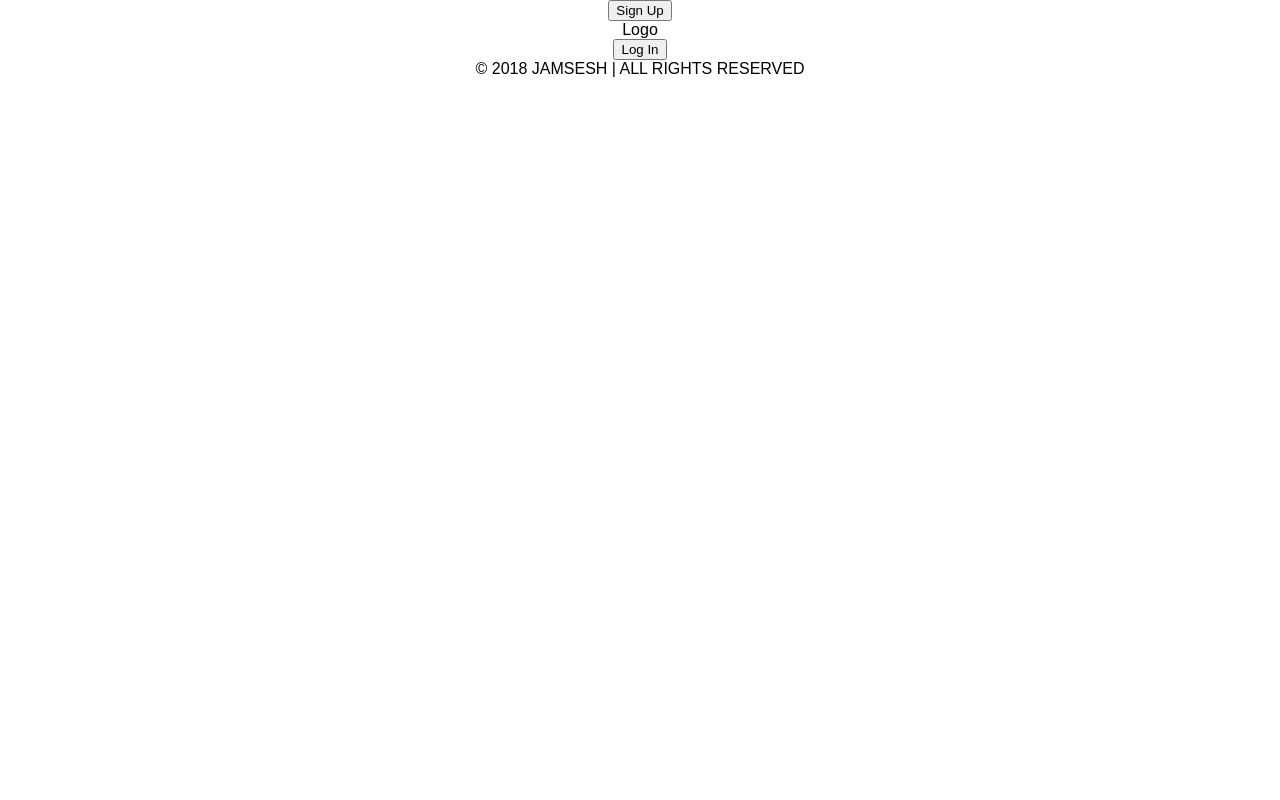
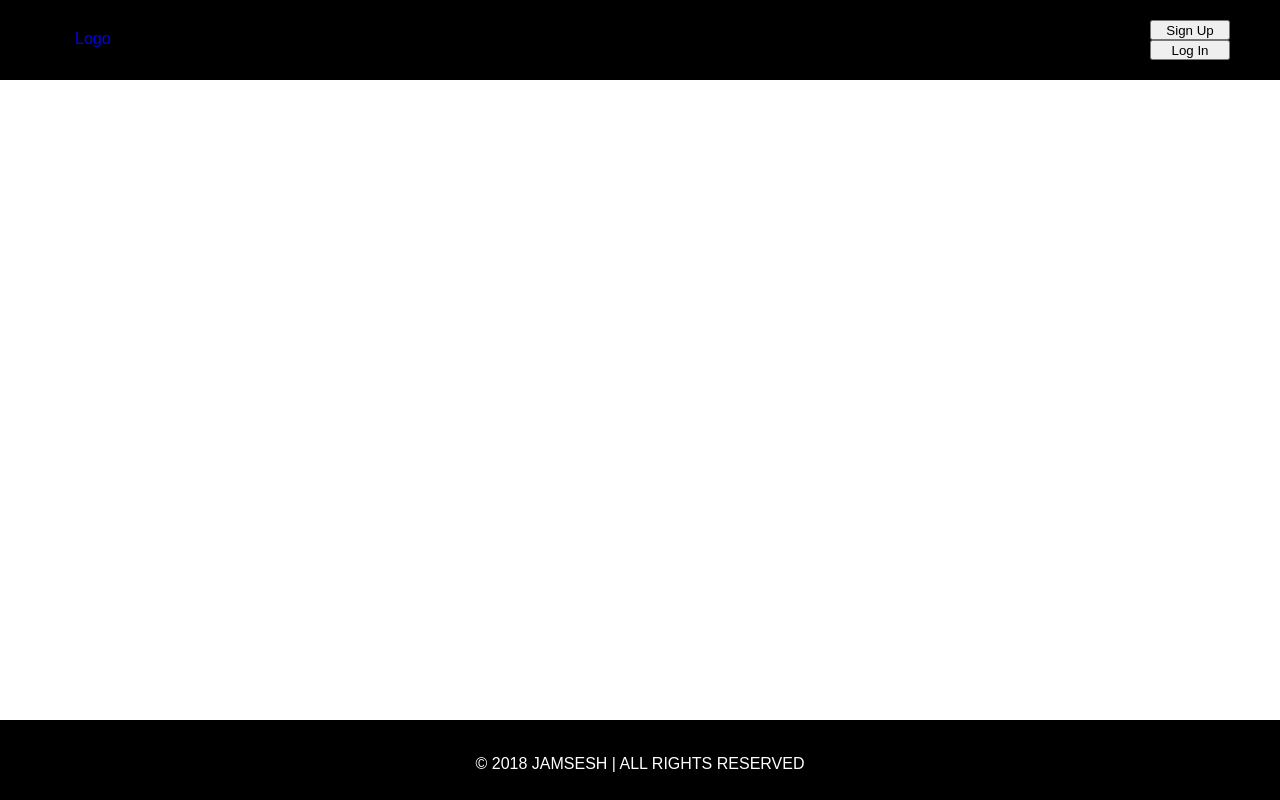
Before and after one commit to stevenrichardshirley/jamsesh, a React (Create React App) app in the folder jamsesh-react/jamsesh-app/: page / in a window 1280 px wide. Built offline with nearby package versions, Linux system fonts and the light colour scheme.

Commit message:
frames nearly finished; outline is done

```diff
--- a/jamsesh-react/jamsesh-app/src/frame/frame.css
+++ b/jamsesh-react/jamsesh-app/src/frame/frame.css
@@ -0,0 +1,45 @@
+/* HEADER */
+
+#masterhead {
+  width: 100%;
+  height: 80px;
+  background: black;
+  color: white;
+}
+
+#logo {
+  float: left;
+  margin-left: 75px;
+  margin-top: 30px;
+}
+
+#startup {
+  float: right;
+  margin-right: 50px;
+  margin-top: 20px;
+}
+
+#signup {
+  width: 80px;
+  height: 20px;
+}
+
+#login {
+  height: 20px;
+  width: 80px;
+}
+
+/* FOOTER */
+
+#masterfoot {
+width: 100%;
+background: black;
+color: white;
+bottom: 0;
+position: fixed;
+height: 80px;
+}
+
+#footertext {
+  margin-top: 35px;
+}
--- a/jamsesh-react/jamsesh-app/src/frame/frame.js
+++ b/jamsesh-react/jamsesh-app/src/frame/frame.js
@@ -1,4 +1,5 @@
 import React from 'react';
+import './frame.css';
 
 class frame extends React.Component {
   constructor(props) {
@@ -8,12 +9,15 @@ class frame extends React.Component {
     return (
       <div>
         <header id="masterhead">
+          <a href="home"><div id="logo">Logo</div></a>
+          <div id="startup">
           <button id="signup">Sign Up</button>
-          <div id="logo">Logo</div>
-          <button id="Login">Log In</button>
+          <br></br>
+          <button id="login">Log In</button>
+          </div>
         </header>
         {this.props.children}
-        <footer>{"© 2018 JAMSESH | ALL RIGHTS RESERVED"}</footer>
+        <footer id="masterfoot"><div id="footertext">© 2018 JAMSESH | ALL RIGHTS RESERVED</div></footer>
       </div>
     );
   }
```
Also changed, not shown: 1 other file (tests, documents, lock files or other folders).
